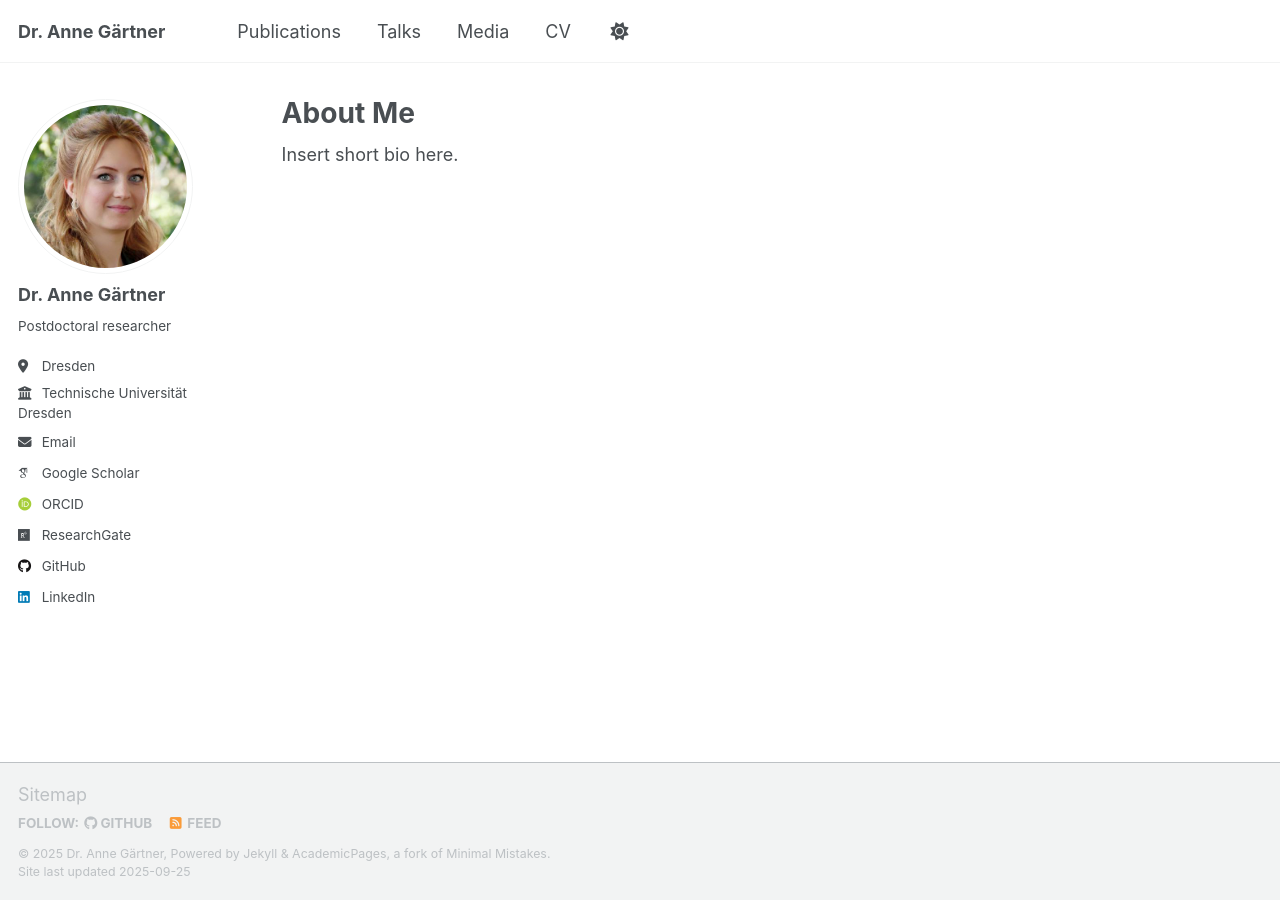
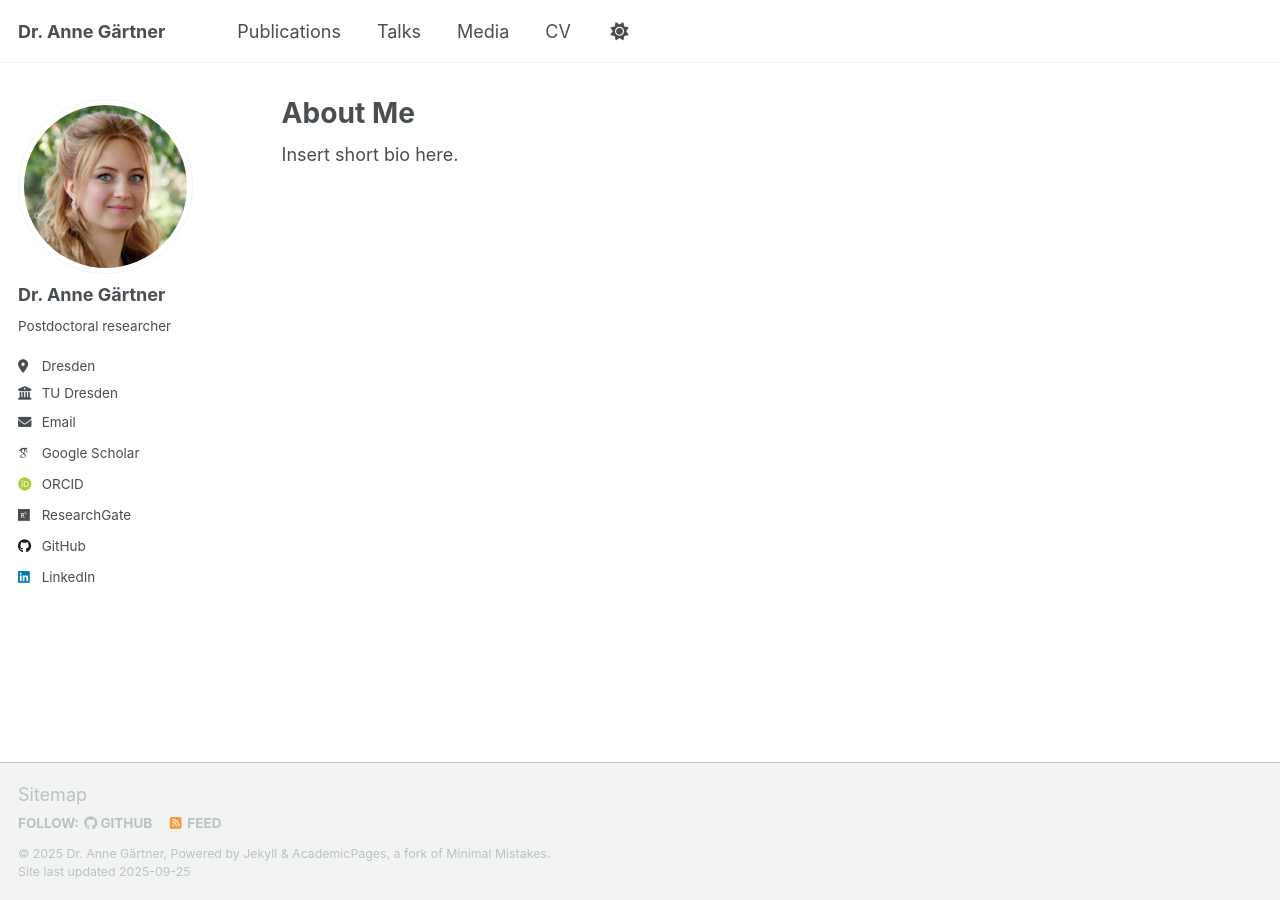
Before and after one commit to angaertner/angaertner.github.io, a Jekyll site: the page built from _pages/about.md, in a window 1280 px wide. Built offline with Jekyll 4.4.1, drawn with Linux system fonts in a browser that asks for light colours; some web fonts are replaced; a script that is not in the unit is left out.

Commit message:
Update _config.yml

```diff
--- a/_config.yml
+++ b/_config.yml
@@ -28,7 +28,7 @@ author:
   pronouns         : # example: "she/her"
   bio              : "Postdoctoral researcher"
   location         : "Dresden"
-  employer         : "Technische Universität<br>Dresden"
+  employer         : "TU Dresden"
   uri              : # URL
   email            : "anne_gaertner@tu-dresden.de"
 
```
